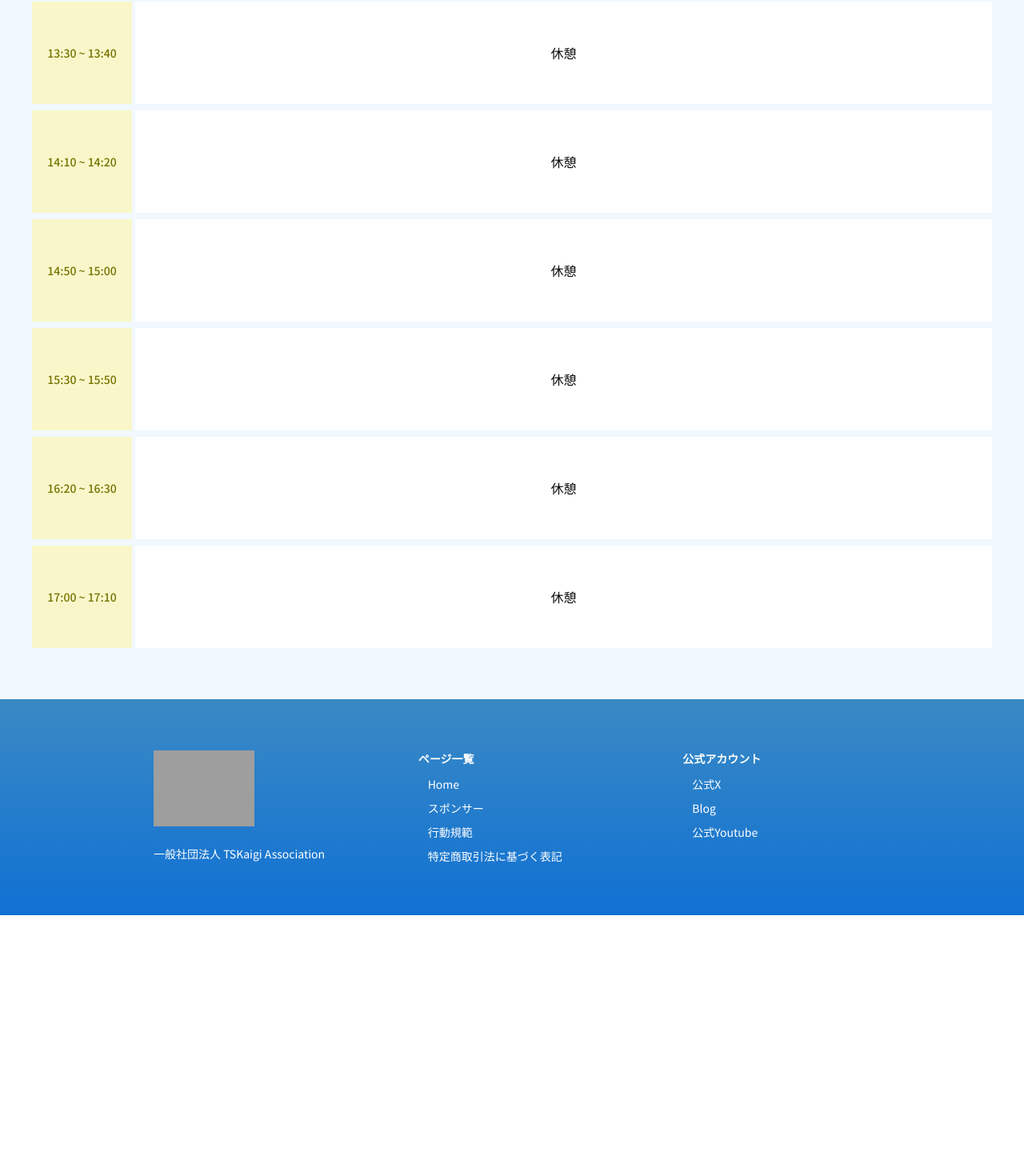
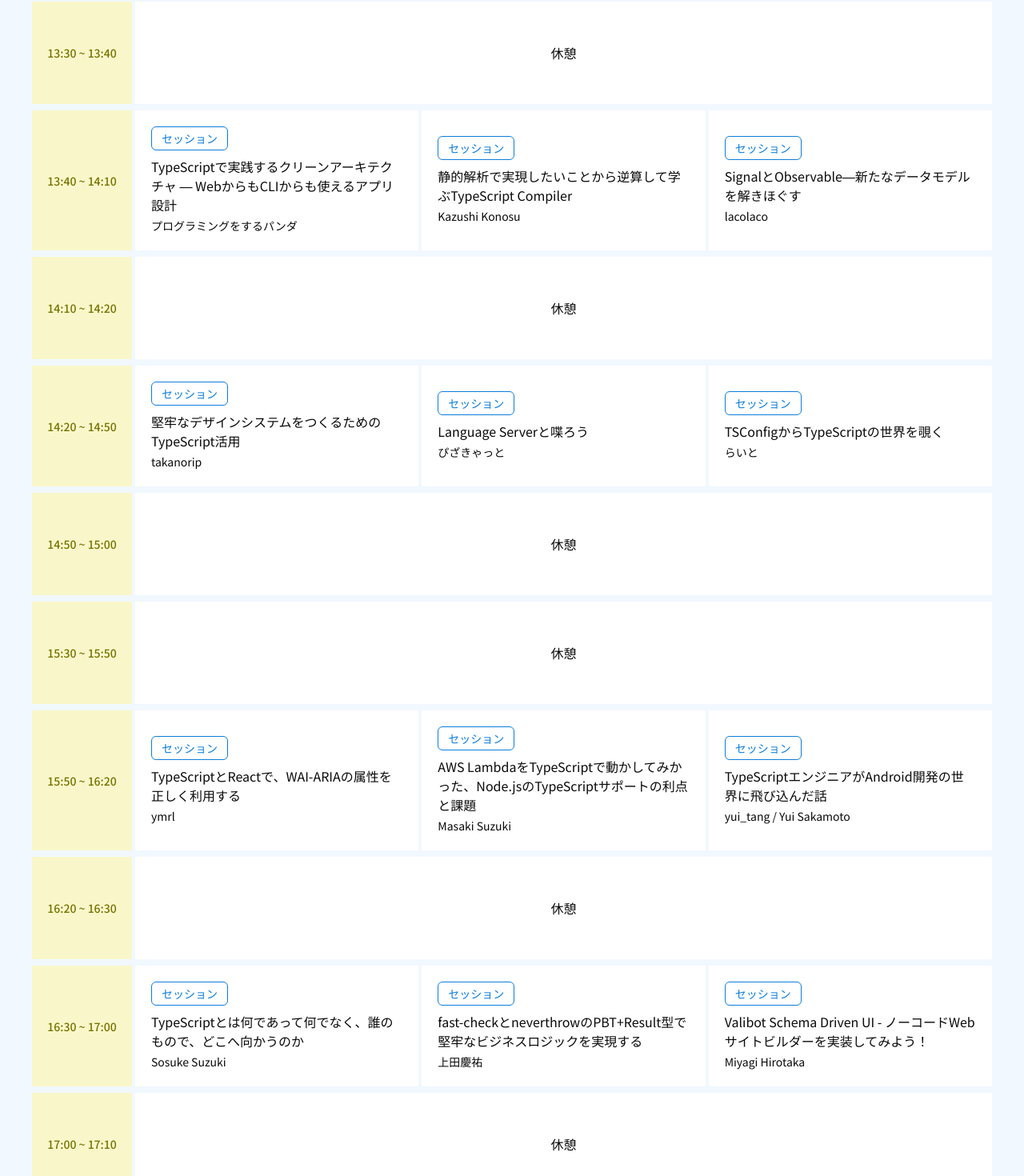
Before and after one commit to tskaigi/tskaigi2025-web-site, a Next.js app: page /wip/talks in a window 1280 px wide. Shown: the part 1349-2819 px from the top of the page at 80% size. Before the commit the page ends 2493 px from the top, so only its background shows below. Built offline with nearby package versions, Linux system fonts and the light colour scheme; grey boxes are pictures that could not be loaded.

Commit message:
feat: タイムテーブルにトークセッションを追加

```diff
--- a/src/app/wip/talks/page.tsx
+++ b/src/app/wip/talks/page.tsx
@@ -204,11 +204,31 @@ const TalksPage = () => {
             className="grid gap-1 mt-2"
             style={{ gridTemplateColumns: getGridTemplateColumns() }}
           >
+            <TimeSlot timeText="13:40 ~ 14:10" />
+            {visibleTracks.TRACK1 && <SessionWrapper talk={getTalk("16")} />}
+            {visibleTracks.TRACK2 && <SessionWrapper talk={getTalk("1")} />}
+            {visibleTracks.TRACK3 && <SessionWrapper talk={getTalk("3")} />}
+          </div>
+
+          <div
+            className="grid gap-1 mt-2"
+            style={{ gridTemplateColumns: getGridTemplateColumns() }}
+          >
             <TimeSlot timeText="14:10 ~ 14:20" />
             <CommonTrackEvent
               eventText="休憩"
               visibleTrackCount={getVisibleTrackCount()}
             />
+          </div>
+
+          <div
+            className="grid gap-1 mt-2"
+            style={{ gridTemplateColumns: getGridTemplateColumns() }}
+          >
+            <TimeSlot timeText="14:20 ~ 14:50" />
+            {visibleTracks.TRACK1 && <SessionWrapper talk={getTalk("9")} />}
+            {visibleTracks.TRACK2 && <SessionWrapper talk={getTalk("15")} />}
+            {visibleTracks.TRACK3 && <SessionWrapper talk={getTalk("17")} />}
           </div>
 
           <div
@@ -237,11 +257,31 @@ const TalksPage = () => {
             className="grid gap-1 mt-2"
             style={{ gridTemplateColumns: getGridTemplateColumns() }}
           >
+            <TimeSlot timeText="15:50 ~ 16:20" />
+            {visibleTracks.TRACK1 && <SessionWrapper talk={getTalk("11")} />}
+            {visibleTracks.TRACK2 && <SessionWrapper talk={getTalk("4")} />}
+            {visibleTracks.TRACK3 && <SessionWrapper talk={getTalk("12")} />}
+          </div>
+
+          <div
+            className="grid gap-1 mt-2"
+            style={{ gridTemplateColumns: getGridTemplateColumns() }}
+          >
             <TimeSlot timeText="16:20 ~ 16:30" />
             <CommonTrackEvent
               eventText="休憩"
               visibleTrackCount={getVisibleTrackCount()}
             />
+          </div>
+
+          <div
+            className="grid gap-1 mt-2"
+            style={{ gridTemplateColumns: getGridTemplateColumns() }}
+          >
+            <TimeSlot timeText="16:30 ~ 17:00" />
+            {visibleTracks.TRACK1 && <SessionWrapper talk={getTalk("8")} />}
+            {visibleTracks.TRACK2 && <SessionWrapper talk={getTalk("13")} />}
+            {visibleTracks.TRACK3 && <SessionWrapper talk={getTalk("5")} />}
           </div>
 
           <div
```
